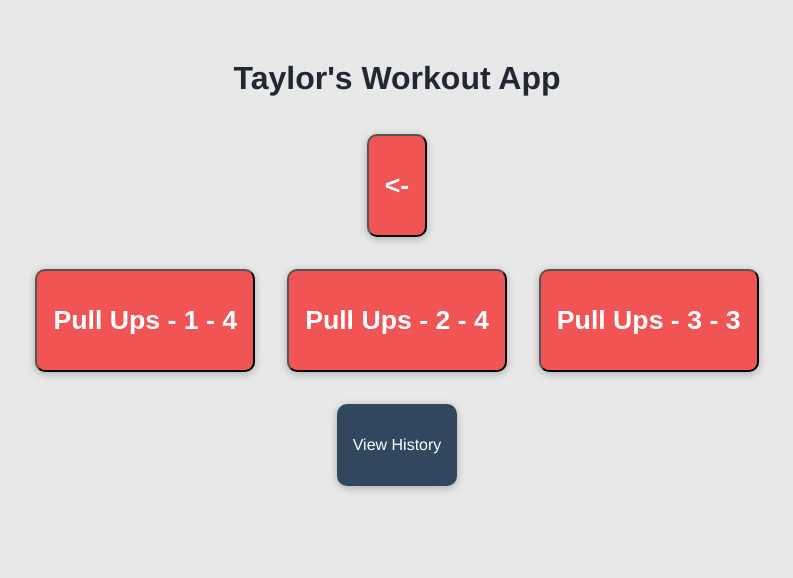
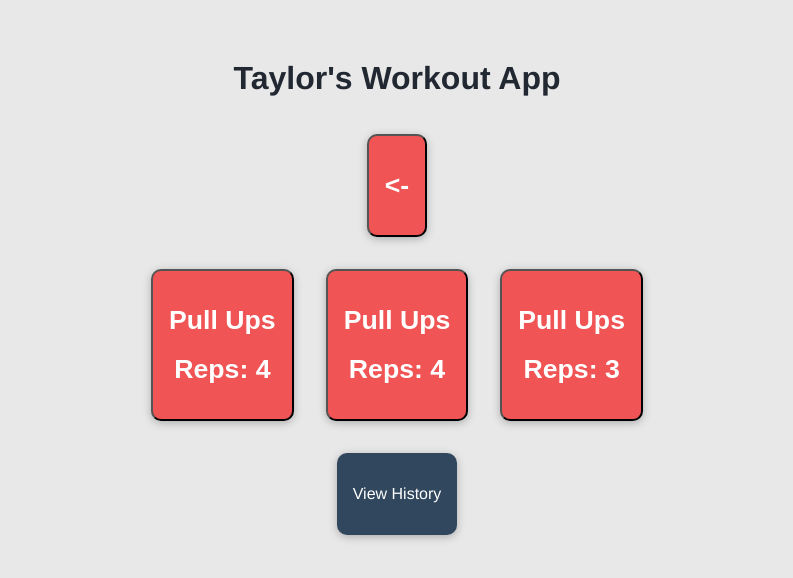
Before and after one commit to taylorsweetman/workout-tracker, a Vue app: page / in a window 1280 px wide. Both pictures are taken after a click on the button "Pull". Shown: the top 578 px of the page, without its empty margins (243-1036 px from the left). Built offline with nearby package versions, Linux system fonts and the light colour scheme.

Commit message:
improved the Set template and added done toggling

```diff
--- a/src/App.vue
+++ b/src/App.vue
@@ -1,8 +1,8 @@
 <template>
   <div><h1>Taylor's Workout App</h1></div>
   <div class="row" v-if="selectedSession === ''">
+    <exercise-session class="box" name="Pull" @selected-state="setSelected" />
     <exercise-session class="box" name="Push" @selected-state="setSelected" />
-    <exercise-session class="box" name="Pull" @selected-state="setSelected" />
     <exercise-session class="box" name="Legs" @selected-state="setSelected" />
   </div>
   <div class="row" v-else>
--- a/src/components/Set.vue
+++ b/src/components/Set.vue
@@ -1,6 +1,7 @@
 <template>
-  <button>
-    <h1>{{ exerciseName }} - {{ setNum }} - {{ reps }}</h1>
+  <button @click="toggleDone" :class="finished ? 'finished' : ''">
+    <h1>{{ exerciseName }}</h1>
+    <h1>Reps: {{ reps }} </h1>
   </button>
 </template>
 
@@ -13,11 +14,24 @@ export default {
     setNum: Number,
     reps: Number,
   },
+  data() {
+    return {
+      finished: false
+    }
+  },
+  methods: {
+    toggleDone() {
+      this.finished = !this.finished;
+    }
+  }
 };
 </script>
 
 <!-- Add "scoped" attribute to limit CSS to this component only -->
 <style scoped>
+.finished {
+  background-color: #42b983;
+}
 h1 {
   color: white;
 }
```
